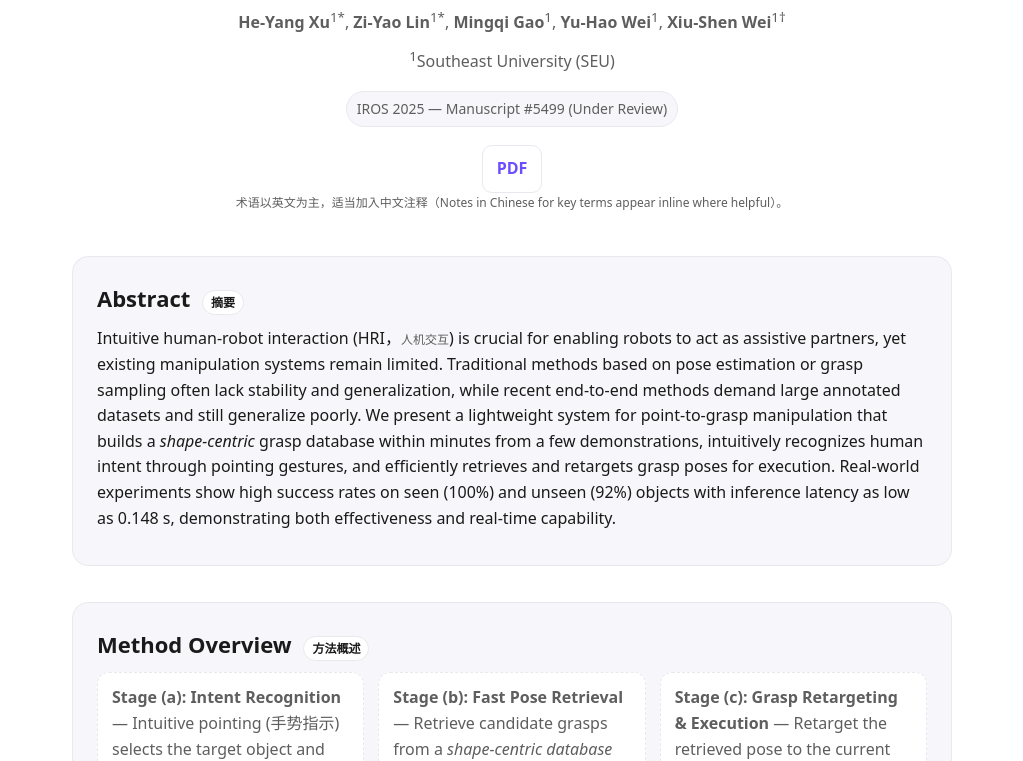
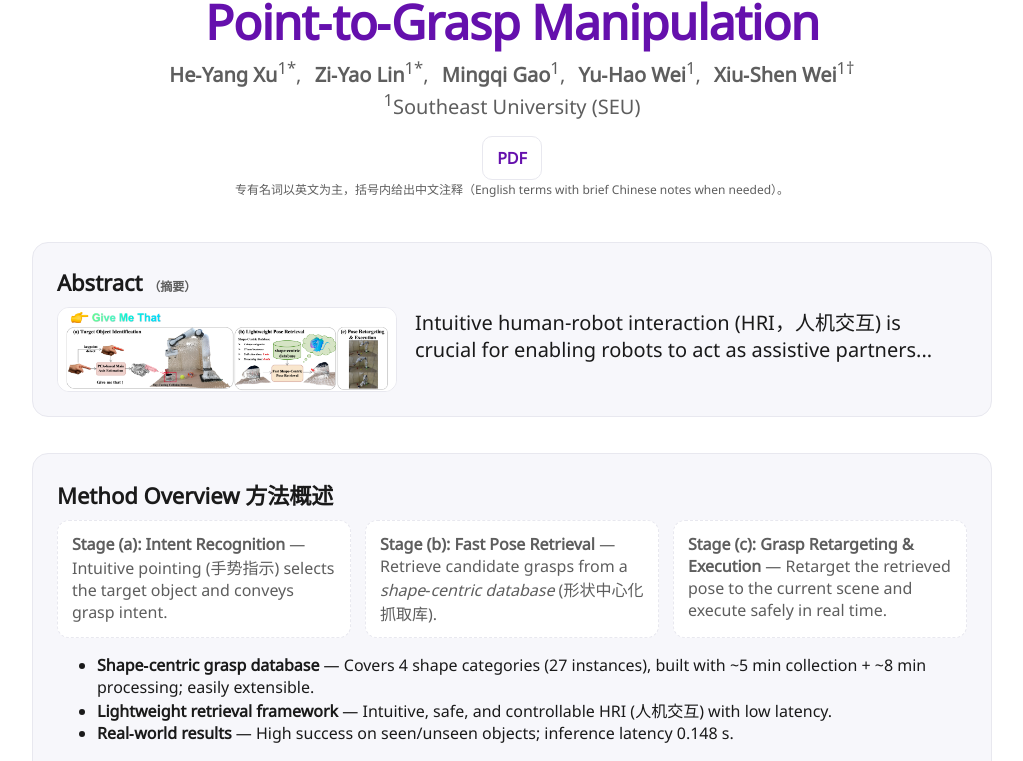
Before and after one commit to Give-Me-That/Give-Me-That.github.io, a plain HTML site: page index.html in a window 1280 px wide. Shown: the part 162-923 px from the top of the page, without its empty margins (128-1151 px from the left). Drawn offline with Linux system fonts and the light colour scheme; a web font is replaced by a local one.

Commit message:
Update index.html

```diff
--- a/index.html
+++ b/index.html
@@ -5,70 +5,77 @@
   <meta name="viewport" content="width=device-width, initial-scale=1" />
   <title>Give Me That | A Lightweight Retrieval‑Based System for Interactive Point‑to‑Grasp Manipulation</title>
   <meta name="description" content="Give Me That: A lightweight retrieval‑based point‑to‑grasp system with intuitive pointing, fast pose retrieval from a shape‑centric database, and grasp retargeting for execution." />
+  <!-- Fonts to match original template -->
+  <link href="https://fonts.googleapis.com/css?family=Google+Sans|Noto+Sans|Castoro" rel="stylesheet">
   <style>
-    :root {
-      --bg: #ffffff;
-      --ink: #1a1a1a;
-      --muted: #5e5e5e;
-      --brand: #6b4eff;
-      --card: #f7f7fb;
-      --border: #e8e8ef;
-    }
-    * { box-sizing: border-box; }
-    html, body { margin: 0; padding: 0; background: var(--bg); color: var(--ink); font: 16px/1.6 system-ui, -apple-system, Segoe UI, Roboto, Helvetica, Arial, "Noto Sans", "Apple Color Emoji", "Segoe UI Emoji"; }
-    a { color: var(--brand); text-decoration: none; }
-    a:hover { text-decoration: underline; }
-    .wrap { max-width: 920px; margin: 0 auto; padding: 28px 20px 88px; }
-    header { text-align: center; padding: 24px 0 8px; }
-    h1 { font-size: clamp(28px, 4.2vw, 44px); margin: 0 0 8px; letter-spacing: -0.02em; }
-    .subtitle { color: var(--muted); font-size: 18px; margin-top: 6px; }
-    .authors, .affils { margin: 10px auto 0; text-align: center; color: var(--muted); }
-    .authors a { color: inherit; }
-    .badge { display: inline-block; padding: 6px 10px; background: var(--card); border: 1px solid var(--border); border-radius: 999px; font-size: 14px; margin: 10px 6px 0; }
-    .btns { margin-top: 18px; display: flex; gap: 10px; flex-wrap: wrap; justify-content: center; }
-    .btn { appearance: none; border: 1px solid var(--border); background: #fff; padding: 10px 14px; border-radius: 10px; font-weight: 600; cursor: pointer; }
-    .btn:hover { background: var(--card); }
-    section { margin-top: 36px; padding: 24px; background: var(--card); border: 1px solid var(--border); border-radius: 16px; }
-    h2 { margin: 0 0 10px; font-size: 22px; }
-    p { margin: 10px 0; }
-    ul { margin: 8px 0 6px 20px; }
-    .grid { display: grid; grid-template-columns: repeat(auto-fit, minmax(260px, 1fr)); gap: 14px; }
-    .callout { background: #fff; border: 1px dashed var(--border); padding: 12px 14px; border-radius: 12px; color: var(--muted); }
-    table { width: 100%; border-collapse: collapse; font-size: 15px; }
-    th, td { border: 1px solid var(--border); padding: 8px 10px; text-align: left; }
-    th { background: #fff; }
-    footer { margin-top: 42px; color: var(--muted); text-align: center; }
-    .note { font-size: 12px; color: var(--muted); }
-    .chip { display:inline-block; font-size:12px; padding:2px 8px; border:1px solid var(--border); border-radius:999px; background:#fff; margin-left:6px; }
+    :root { --bg:#ffffff; --ink:#1a1a1a; --muted:#5e5e5e; --brand:#6510ad; --card:#f7f7fb; --border:#e8e8ef; }
+    *{box-sizing:border-box}
+    html,body{margin:0;padding:0;background:var(--bg);color:var(--ink);font-family:"Google Sans","Noto Sans",system-ui,-apple-system,Segoe UI,Roboto,Helvetica,Arial}
+    a{color:var(--brand);text-decoration:none} a:hover{text-decoration:underline}
+    .wrap{max-width:1000px;margin:0 auto;padding:28px 20px 88px}
+    /* === Mimic key Bulma sizes from the original === */
+    .title{font-weight:800;letter-spacing:-0.02em;margin:0 0 8px}
+    .title.is-1{font-size:3rem;line-height:1.1} /* ≈ Bulma on desktop */
+    @media (max-width:768px){ .title.is-1{font-size:2.25rem} }
+    .is-size-4{font-size:1.5rem}
+    .is-size-5{font-size:1.25rem}
+    .publication-title{color:var(--brand)}
+    .publication-authors, .affils{color:var(--muted)}
+    .author-block{display:inline-block;margin:0 .25rem}
+    .badge{display:none} /* removed per request */
+    .btns{margin-top:16px;display:flex;gap:10px;flex-wrap:wrap;justify-content:center}
+    .btn{appearance:none;border:1px solid var(--border);background:#fff;padding:10px 14px;border-radius:10px;font-weight:600;cursor:pointer}
+    .btn:hover{background:var(--card)}
+    section{margin-top:36px;padding:24px;background:var(--card);border:1px solid var(--border);border-radius:16px}
+    h2{margin:0 0 10px;font-size:22px}
+    p{margin:10px 0}
+    .grid{display:grid;grid-template-columns:repeat(auto-fit,minmax(260px,1fr));gap:14px}
+    .callout{background:#fff;border:1px dashed var(--border);padding:12px 14px;border-radius:12px;color:var(--muted)}
+    table{width:100%;border-collapse:collapse;font-size:15px}
+    th,td{border:1px solid var(--border);padding:8px 10px;text-align:left}
+    th{background:#fff}
+    footer{margin-top:42px;color:var(--muted);text-align:center}
+    .note{font-size:12px;color:var(--muted)}
+    /* Abstract block: image + paragraph like original hero section style */
+    .abstract-row{display:grid;grid-template-columns:340px 1fr;gap:18px;align-items:start}
+    @media (max-width:860px){ .abstract-row{grid-template-columns:1fr} }
+    .abstract-img{width:100%;height:auto;border:1px solid var(--border);border-radius:12px;background:#fff}
   </style>
 </head>
 <body>
   <div class="wrap">
     <header>
-      <h1>Give Me That</h1>
-      <div class="subtitle">A Lightweight Retrieval‑Based System for Interactive Point‑to‑Grasp Manipulation</div>
-      <div class="authors">
-        <strong>He‑Yang Xu</strong><sup>1*</sup>, <strong>Zi‑Yao Lin</strong><sup>1*</sup>, <strong>Mingqi Gao</strong><sup>1</sup>, <strong>Yu‑Hao Wei</strong><sup>1</sup>, <strong>Xiu‑Shen Wei</strong><sup>1†</sup>
+      <div class="has-text-centered" style="text-align:center;padding:24px 0 8px;">
+        <h1 class="title is-1 publication-title">
+          Give Me That — A Lightweight Retrieval‑Based System for Interactive Point‑to‑Grasp Manipulation
+        </h1>
+        <div class="is-size-5 publication-authors">
+          <span class="author-block"><strong>He‑Yang Xu</strong><sup>1*</sup>,</span>
+          <span class="author-block"><strong>Zi‑Yao Lin</strong><sup>1*</sup>,</span>
+          <span class="author-block"><strong>Mingqi Gao</strong><sup>1</sup>,</span>
+          <span class="author-block"><strong>Yu‑Hao Wei</strong><sup>1</sup>,</span>
+          <span class="author-block"><strong>Xiu‑Shen Wei</strong><sup>1†</sup></span>
+        </div>
+        <div class="is-size-5 affils"><sup>1</sup>Southeast University (SEU)</div>
+        <div class="btns">
+          <a class="btn" href="./IROS25_5499_MS.pdf" target="_blank">PDF</a>
+        </div>
+        <div class="note">专有名词以英文为主，括号内给出中文注释（English terms with brief Chinese notes when needed）。</div>
       </div>
-      <div class="affils"><sup>1</sup>Southeast University (SEU)</div>
-      <div class="subtitle"><span class="badge">IROS 2025 — Manuscript #5499 (Under Review)</span></div>
-      <div class="btns">
-        <a class="btn" href="./paper.pdf" target="_blank">PDF</a>
-        <!-- If you plan to upload to arXiv or GitHub, add links here later. -->
-      </div>
-      <div class="note">术语以英文为主，适当加入中文注释（Notes in Chinese for key terms appear inline where helpful）。</div>
     </header>
 
     <section id="abstract">
-      <h2>Abstract <span class="chip">摘要</span></h2>
-      <p>
-        Intuitive human‑robot interaction (HRI，<span class="note">人机交互</span>) is crucial for enabling robots to act as assistive partners, yet existing manipulation systems remain limited.
-        Traditional methods based on pose estimation or grasp sampling often lack stability and generalization, while recent end‑to‑end methods demand large annotated datasets and still generalize poorly.
-
-        We present a lightweight system for point‑to‑grasp manipulation that builds a <em>shape‑centric</em> grasp database within minutes from a few demonstrations, intuitively recognizes human intent through
-        pointing gestures, and efficiently retrieves and retargets grasp poses for execution. Real‑world experiments show high success rates on seen (100%) and unseen (92%) objects with inference latency as low as 0.148 s,
-        demonstrating both effectiveness and real‑time capability.
-      </p>
+      <h2>Abstract <span class="note">（摘要）</span></h2>
+      <div class="abstract-row">
+        <!-- Replace abstract.png with your uploaded image; keep same layout/fonts -->
+        <img class="abstract-img" src="./abstract.png" alt="Abstract Figure" />
+        <div>
+          <p class="is-size-5" style="margin-top:0;">
+            <!-- Paste your abstract paragraph here. The font family/size matches the original template (≈ Bulma .is-size-5). -->
+            Intuitive human‑robot interaction (HRI，人机交互) is crucial for enabling robots to act as assistive partners... <!-- placeholder text to be replaced by you -->
+          </p>
+        </div>
+      </div>
     </section>
 
     <section id="overview">
```
